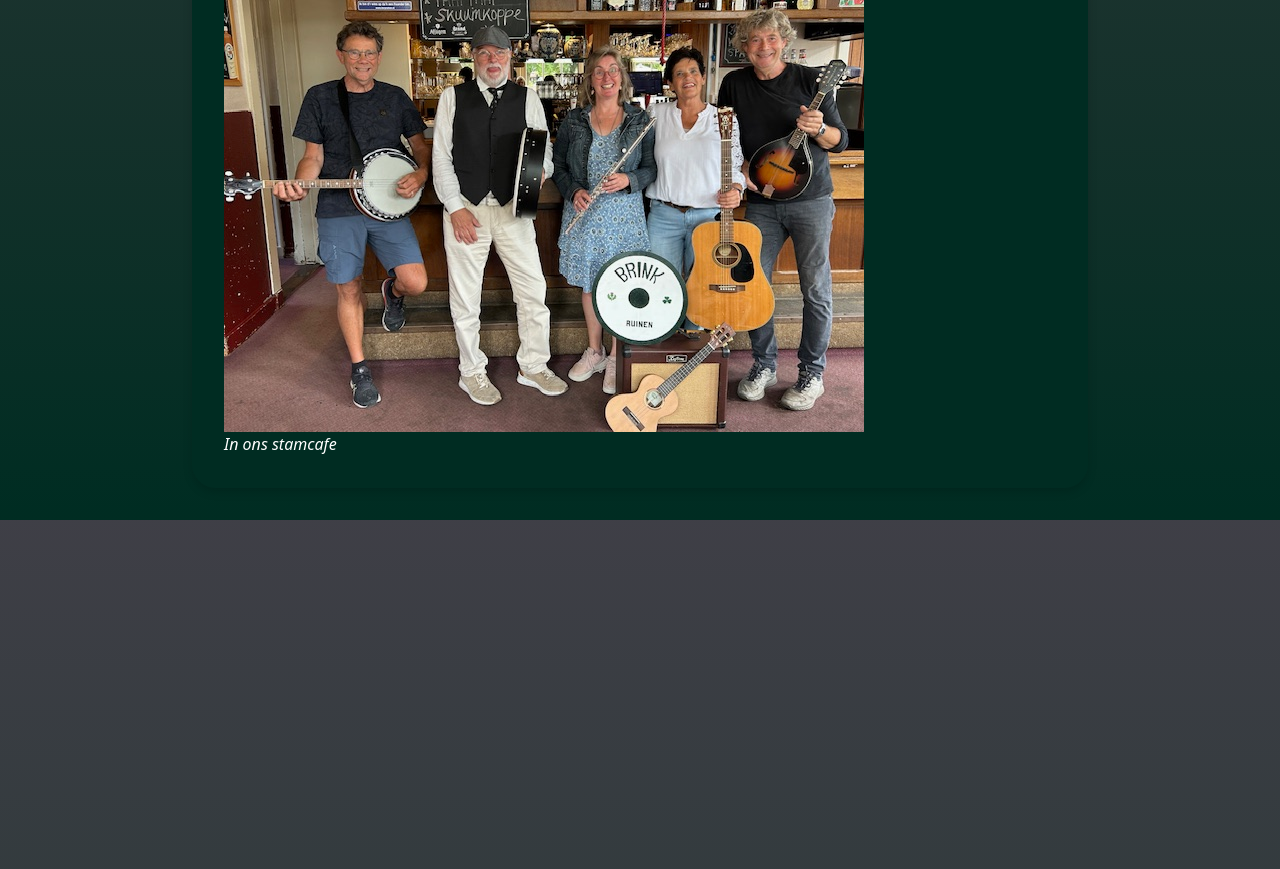
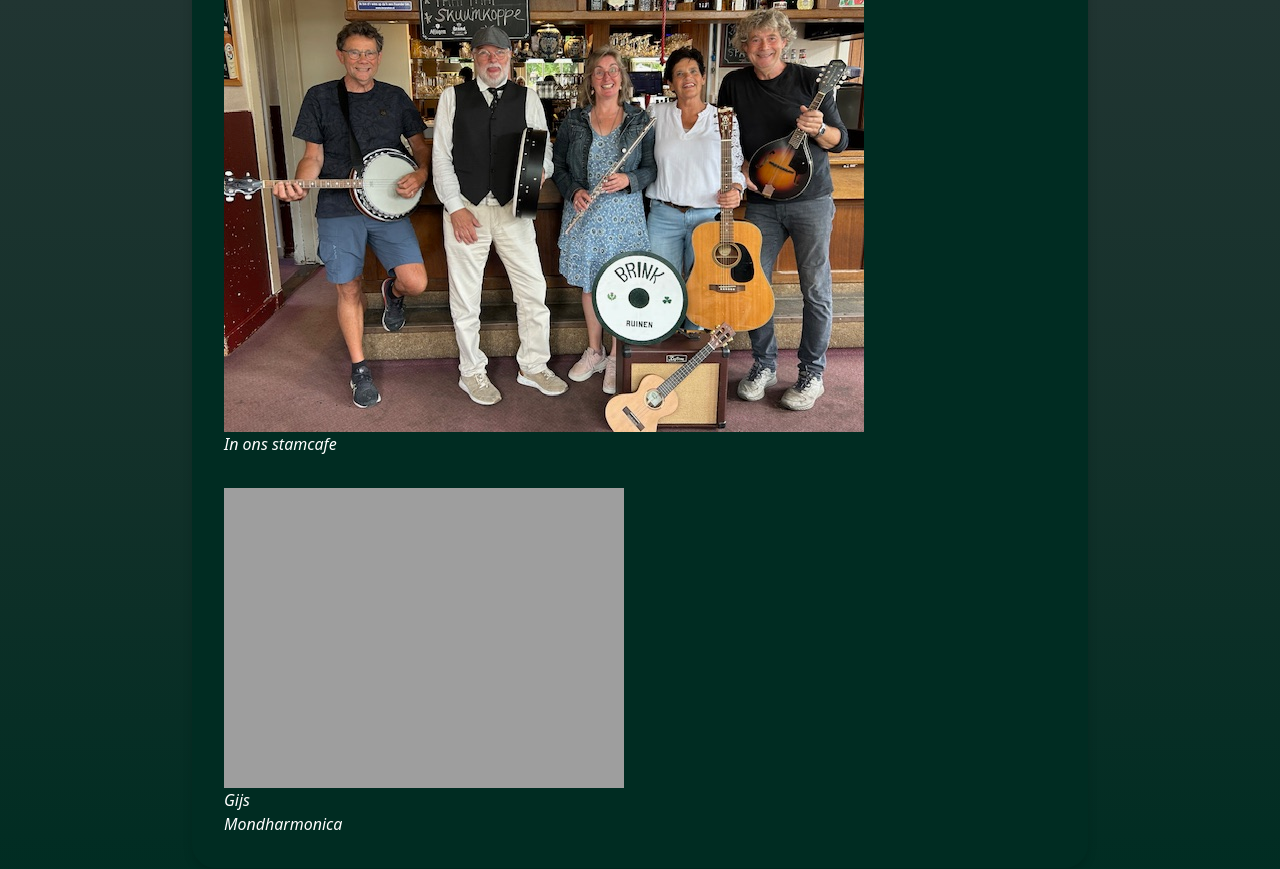
Before and after one commit to t0mmie/brink-ruinen, a Jekyll site: the page built from over-ons.md, in a window 1280 px wide and 900 px high, scrolled down 1096 px. Shown: the top 869 px of the window. Built offline with Jekyll 4.4.1, drawn with Linux system fonts in a browser that asks for light colours; before the commit the page ends 1616 px from its top, so only the background shows below that.

Commit message:
Update over-ons.md (via Pages CMS)

```diff
--- a/over-ons.md
+++ b/over-ons.md
@@ -25,4 +25,8 @@ photos:
   - photo: /public/assets/images/brinkzicht binnen.jpg
     size: 3/3
     name: In ons stamcafe
+  - photo: /public/assets/images/gijs-1.jpg
+    size: 3/3
+    name: Gijs
+    description: Mondharmonica
 ---
```
